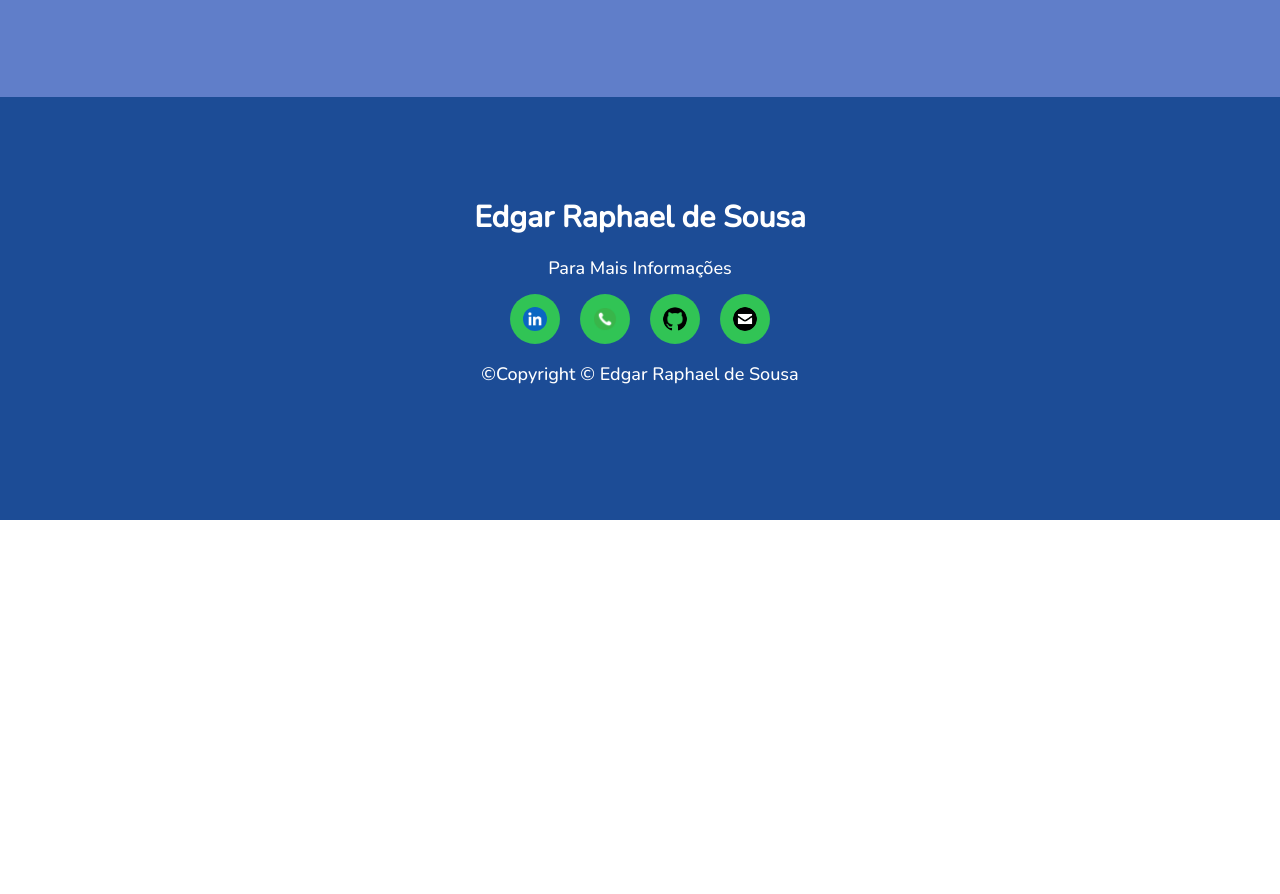
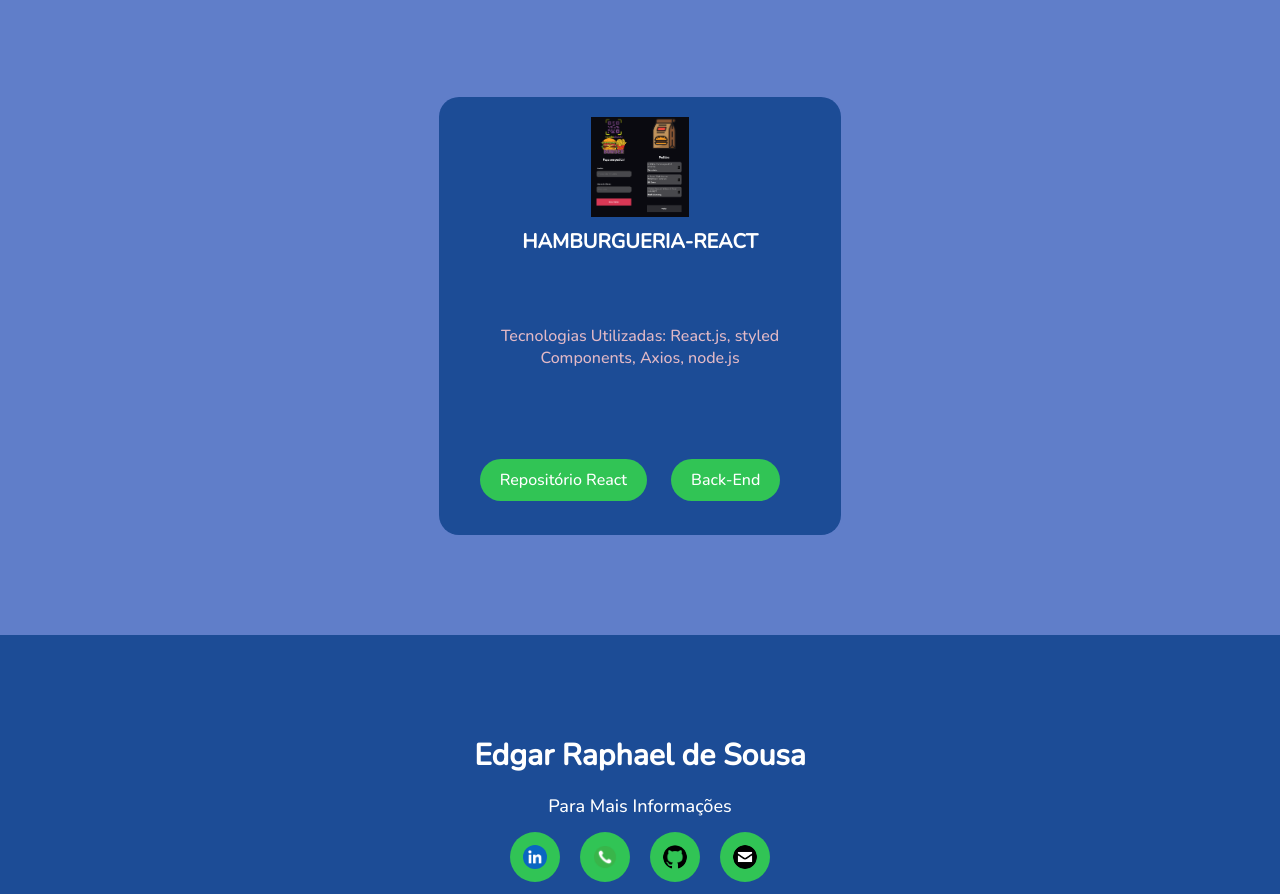
Before and after one commit to edgarsousa21/10_portfolio-edgar-raphael-sousa, a plain HTML site: page index.html in a window 1280 px wide. Shown: the part 3089-3983 px from the top of the page. Before the commit the page ends 3609 px from the top, so only its background shows below. Drawn offline with nearby package versions, Linux system fonts and the light colour scheme.

Commit message:
Add Card React

```diff
--- a/index.html
+++ b/index.html
@@ -136,6 +136,19 @@
             </div>
         </div>
 
+        <div class="card-projects">
+            <!-- PROJETO 10: -->
+            <div id="card-10" class="card">
+                <img src="./img/hamburgueria-react.png">
+                <h5>HAMBURGUERIA-REACT</h5>
+                <p>Tecnologias Utilizadas: React.js, styled Components, Axios, node.js </p>
+                <a href=" https://github.com/edgarsousa21/burger-shop-react" target="_blank">Repositório React</a>
+                <a href="https://github.com/edgarsousa21/burger-shop-back_end" target="_blank">Back-End</a>
+            </div>
+
+
+        </div>
+
     </div>
 
     <footer id="talk-to-me">
--- a/styles.css
+++ b/styles.css
@@ -33,7 +33,7 @@ h2.portfolio span {
     color: #31C455;
 }
 
-h3#grabovoi{
+h3#grabovoi {
     margin: 20px 0 0 30px;
     color: white;
     font-weight: bolder;
@@ -52,8 +52,8 @@ li {
     cursor: pointer;
 }
 
-li a{
-    color:#FFFFFF;
+li a {
+    color: #FFFFFF;
     outline: none;
 }
 
@@ -201,6 +201,8 @@ div.card a:hover {
 
 }
 
+
+
 div.card-projects {
     display: flex;
     flex-wrap: wrap;
@@ -284,14 +286,14 @@ div.social a:hover {
         padding: 7px 0;
     }
 
-    li{
+    li {
         margin-bottom: 20px;
     }
 
-    h3#grabovoi{
-    text-align: center;
-    font-size: 20px;
-    margin:0 0 0 0;
+    h3#grabovoi {
+        text-align: center;
+        font-size: 20px;
+        margin: 0 0 0 0;
     }
 
     section img {
@@ -335,6 +337,7 @@ div.social a:hover {
 
     }
 
+
     section#about {
         display: flex;
         flex-direction: column;
@@ -354,7 +357,7 @@ div.social a:hover {
 @media screen and (max-width: 350px) {
     /* RESPONIVIDADE 350 PX */
 
-    li{
+    li {
         margin-bottom: 10px;
     }
 
@@ -372,16 +375,22 @@ div.social a:hover {
         flex-direction: column;
     }
 
+    div#card-10 {
+        padding: 20px 10px;
+    }
+
     div.card a {
         padding: 1px;
     }
 
-    footer h5{
+    footer h5 {
         font-size: 28px;
     }
 
-    footer p{
+    footer p {
         font-size: 16px;
     }
 
+
+
 }
```
Also changed, not shown: img/hamburgueria-react.png (added).
